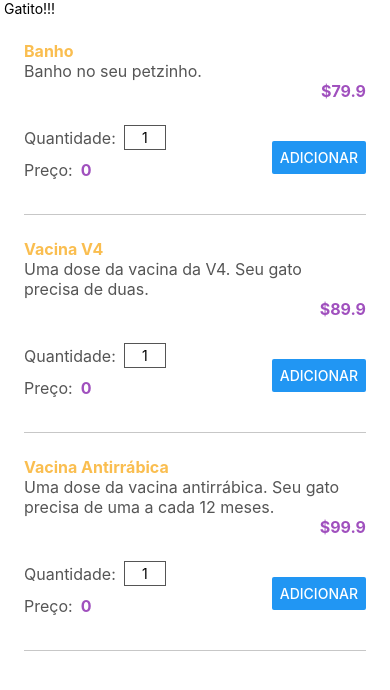
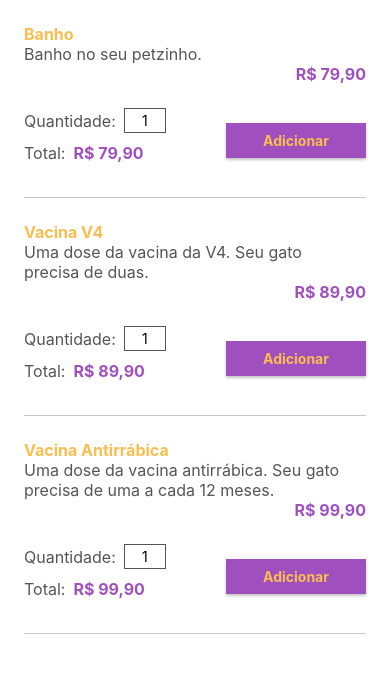
Before and after one commit to lia-dias/gatito-petshop-alura, a React Native app: screen / in a window 390 px wide. Shown: the top 690 px of the page. Built offline with nearby package versions, Linux system fonts and the light colour scheme.

Commit message:
Add Intl e formata total
Add biblioteca para formatação da moeda utilizando o rEAL E cálculo automático do valor total baseado na quantidade

```diff
--- a/App.js
+++ b/App.js
@@ -1,4 +1,6 @@
 import Servicos from './src/telas/Servicos';
+import 'intl';
+import 'intl/locale-data/jsonp/pt-BR';
 
 export default function App() {
   return <Servicos/>
--- a/package.json
+++ b/package.json
@@ -11,6 +11,7 @@
   "dependencies": {
     "expo": "~48.0.6",
     "expo-status-bar": "~1.4.4",
+    "intl": "^1.2.5",
     "react": "18.2.0",
     "react-native": "0.71.3"
   },
--- /dev/null
+++ b/src/components/Botao/estilo.js
@@ -0,0 +1,24 @@
+import { StyleSheet } from 'react-native';
+import { cores } from '../../estilos';
+
+export default (pequeno, invertido) => StyleSheet.create({
+  botao: {
+    width: 140,
+    paddingVertical: pequeno ? 3 : 9,
+    paddingHorizontal: 20,
+    backgroundColor: invertido ? cores.laranja : cores.roxo,
+    shadowColor: "#000",
+    shadowOffset: {
+      width: 0,
+      height: 2,
+    },
+    shadowOpacity: 0.23,
+    shadowRadius: 2.62,
+    elevation: 4,
+  },
+  valor: {
+    fontWeight: 'bold',
+    textAlign: 'center',
+    color: invertido ? cores.roxo : cores.laranja,
+  }
+});
--- /dev/null
+++ b/src/components/Botao/index.js
@@ -0,0 +1,14 @@
+import { TouchableOpacity, Text } from "react-native";
+import estiloFn from "./estilo";
+
+export default function Botao({estiloPequeno = false, estiloInvertido = false, valor, onPressAcao, estiloCustomizado = {}}) {
+    const estiloPadrao = estiloFn(estiloPequeno, estiloInvertido);
+    return (
+        <TouchableOpacity
+            onPress={onPressAcao}
+            style={[estiloPadrao.botao, estiloCustomizado]}
+        >
+            <Text style={estiloPadrao.valor}>{valor}</Text>
+        </TouchableOpacity>
+    )
+}
--- a/src/components/CampoInteiro/index.js
+++ b/src/components/CampoInteiro/index.js
@@ -6,7 +6,7 @@ export default function CampoInteiro({ valor, onChangeAcao, estilo }) {
     const validaOnChangeText = (novoValor, onChangeCallback) => {
         if(!novoValor.match(/^[0-9]*$/)) return;
         //remove left leading zeros
-        const novoValorAtualizado = novoValor.replace(/^(0)*(\d+)/, "$2000");
+        const novoValorAtualizado = novoValor.replace(/^(0)*(\d+)/, "$2");
         onChangeCallback(novoValorAtualizado);
     }
     const valorString = String(valor);
--- a/src/telas/servicos/Item/index.js
+++ b/src/telas/servicos/Item/index.js
@@ -1,31 +1,54 @@
 import { useState } from "react";
 import { Button, Text, View } from "react-native";
+import Botao from "../../../components/Botao";
 import CampoInteiro from "../../../components/CampoInteiro";
 import estilo from "./estilo";
 
 export default function Item({nome, preco, descricao}) {
 
     const [quantidade, setQuantidade] = useState(1);
+    const [total, setTotal] = useState(preco);
+
+    const atualizaQuantidadeETotal = (novaQuantidade) => {
+        setQuantidade(novaQuantidade);
+        calculaTotal(novaQuantidade);
+    }
+    const calculaTotal = (novaQuantidade) => {
+        setTotal(novaQuantidade * preco);
+    };
+
+    const formataMoeda = (valor) => {
+        return Intl.NumberFormat('pt-BR', {
+            style: 'currency',
+            currency: 'BRL'
+        }).format(valor)
+    }
 
     return (
         <>
             <View style={estilo.informacao}>
                 <Text style={estilo.nome}>{nome}</Text>
                 <Text style={estilo.descricao}>{descricao}</Text>
-                <Text style={estilo.preco}>${preco}</Text>
+                <Text style={estilo.preco}>{
+                    formataMoeda(preco)
+                }</Text>
             </View>
             <View style={estilo.carrinho}>
                 <View>
                     <View style={estilo.valor}>
                         <Text style={estilo.descricao}>Quantidade:</Text>
-                        <CampoInteiro estilo={estilo.quantidade} valor={quantidade} onChangeAcao={setQuantidade}/>
+                        <CampoInteiro estilo={estilo.quantidade} valor={quantidade} onChangeAcao={atualizaQuantidadeETotal}/>
                     </View>
                     <View style={estilo.valor}>
-                        <Text style={estilo.descricao}>Preço:</Text>
-                        <Text style={estilo.preco}>0</Text>
+                        <Text style={estilo.descricao}>Total:</Text>
+                        <Text style={estilo.preco}>{
+                            formataMoeda(total)
+                        }</Text>
                     </View>
                 </View>
-                <Button title="Adicionar" />
+                <Botao
+                    valor="Adicionar"
+                    onPressAcao={() => {}}/>
             </View>
             <View style={estilo.divisor}/>
         </>
--- a/src/telas/servicos/index.js
+++ b/src/telas/servicos/index.js
@@ -1,4 +1,4 @@
-import { Text, SafeAreaView, StatusBar, FlatList } from 'react-native';
+import { SafeAreaView, StatusBar, FlatList } from 'react-native';
 import Item from './Item';
 
 const servicos = [
@@ -30,7 +30,6 @@ export default function Servicos() {
     return (
         <SafeAreaView>
             <StatusBar/>
-            <Text> Gatito!!! </Text>
             <FlatList
                 data={servicos}
                 renderItem={renderServico}
```
Also changed, not shown: 1 other file (tests, documents, lock files or other folders).
